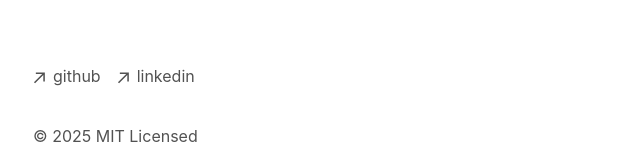
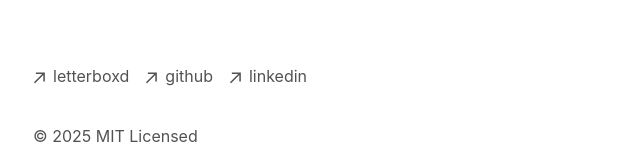
Before and after one commit to PatrickLChen/personal_website, a Next.js app: page / in a window 1280 px wide. Shown: the part 642-796 px from the top of the page, without its empty margins (319-959 px from the left). Built offline with nearby package versions, Linux system fonts and the light colour scheme.

Commit message:
add letterboxd link to footer

```diff
--- a/app/components/footer.tsx
+++ b/app/components/footer.tsx
@@ -19,6 +19,17 @@
   return (
     <footer className="mb-16">
       <ul className="font-sm mt-8 flex flex-col space-x-0 space-y-2 text-neutral-600 md:flex-row md:space-x-4 md:space-y-0 dark:text-neutral-300">
+        <li>
+          <a
+            className="flex items-center transition-all hover:text-neutral-800 dark:hover:text-neutral-100"
+            rel="noopener noreferrer"
+            target="_blank"
+            href="https://letterboxd.com/patricklchen/"
+          >
+            <ArrowIcon />
+            <p className="ml-2 h-7">letterboxd</p>
+          </a>
+        </li>
         <li>
           <a
             className="flex items-center transition-all hover:text-neutral-800 dark:hover:text-neutral-100"
```
